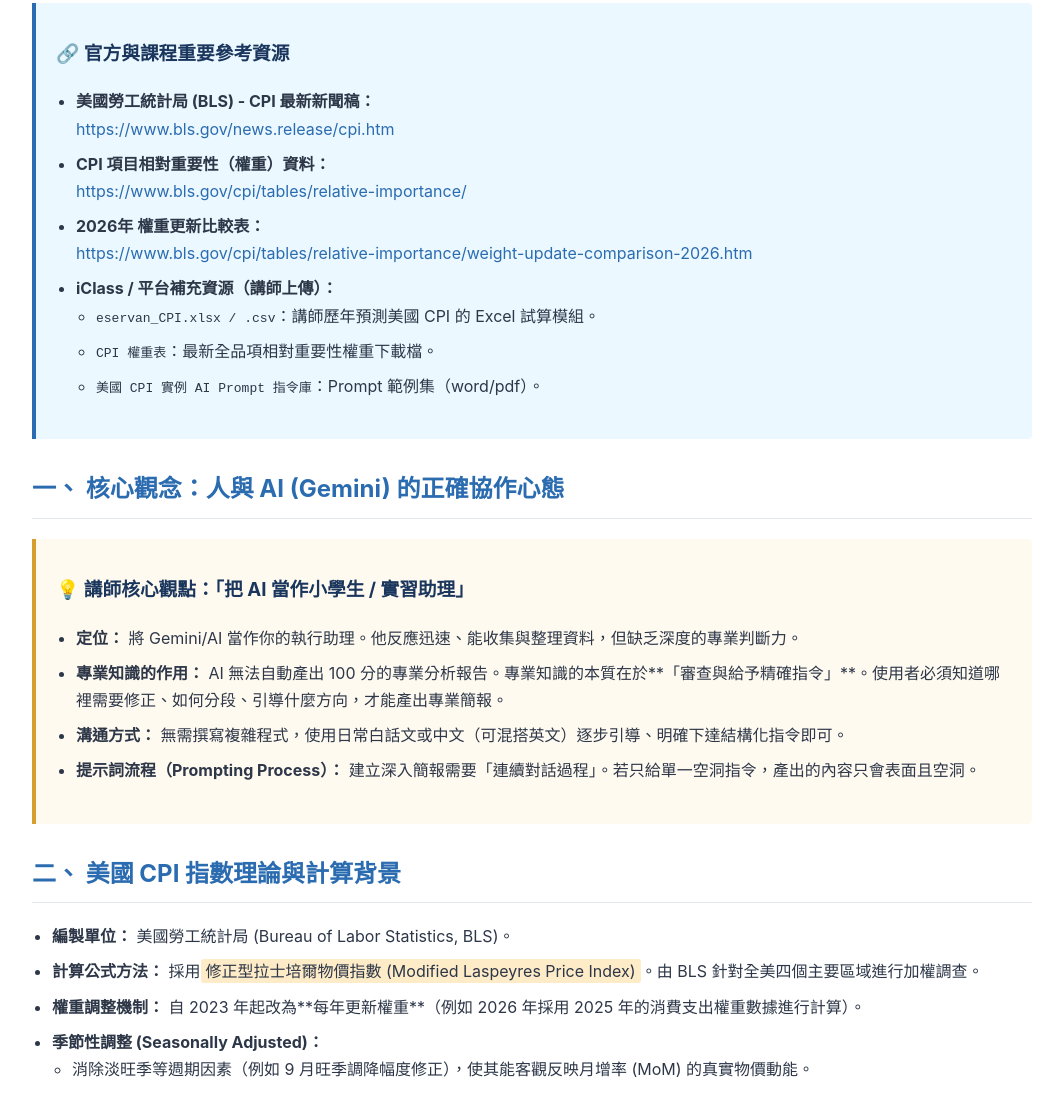
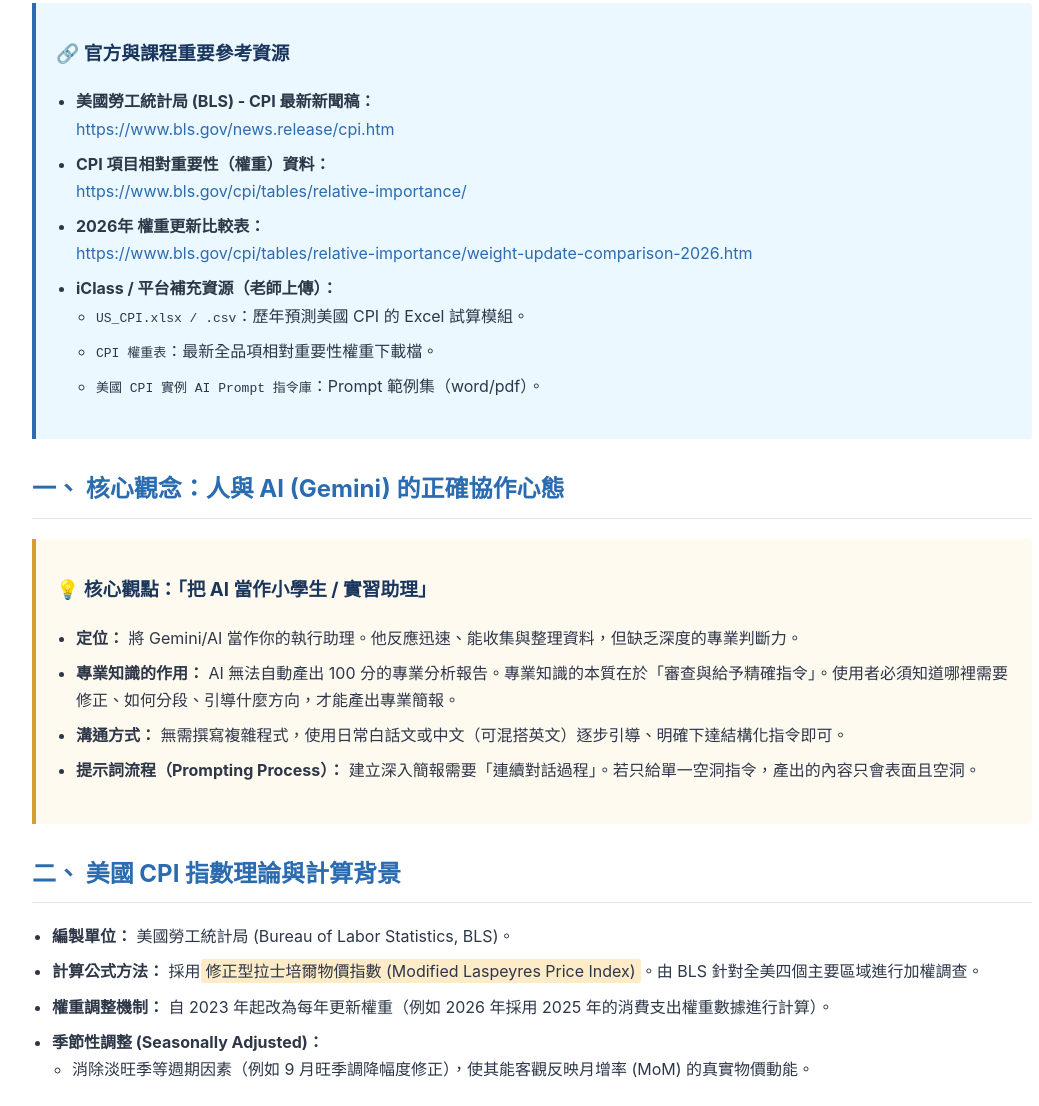
Before and after one commit to brianchih/AIEconomics, a plain HTML site: page 1015課堂筆記.html in a window 1280 px wide. Shown: the part 146-1252 px from the top of the page, without its empty margins (108-1147 px from the left). Drawn offline with Linux system fonts and the light colour scheme.

Commit message:
Update 1015課堂筆記.html

```diff
--- a/1015課堂筆記.html
+++ b/1015課堂筆記.html
@@ -160,9 +160,9 @@
             <li><strong>2026年 權重更新比較表：</strong><br>
                 <a href="https://www.bls.gov/cpi/tables/relative-importance/weight-update-comparison-2026.htm" target="_blank">https://www.bls.gov/cpi/tables/relative-importance/weight-update-comparison-2026.htm</a>
             </li>
-            <li><strong>iClass / 平台補充資源（講師上傳）：</strong>
+            <li><strong>iClass / 平台補充資源（老師上傳）：</strong>
                 <ul>
-                    <li><code>eservan_CPI.xlsx / .csv</code>：講師歷年預測美國 CPI 的 Excel 試算模組。</li>
+                    <li><code>US_CPI.xlsx / .csv</code>：歷年預測美國 CPI 的 Excel 試算模組。</li>
                     <li><code>CPI 權重表</code>：最新全品項相對重要性權重下載檔。</li>
                     <li><code>美國 CPI 實例 AI Prompt 指令庫</code>：Prompt 範例集（word/pdf）。</li>
                 </ul>
@@ -172,10 +172,10 @@
 
     <h2>一、 核心觀念：人與 AI (Gemini) 的正確協作心態</h2>
     <div class="concept-card">
-        <h3>💡 講師核心觀點：「把 AI 當作小學生 / 實習助理」</h3>
+        <h3>💡 核心觀點：「把 AI 當作小學生 / 實習助理」</h3>
         <ul>
             <li><strong>定位：</strong> 將 Gemini/AI 當作你的執行助理。他反應迅速、能收集與整理資料，但缺乏深度的專業判斷力。</li>
-            <li><strong>專業知識的作用：</strong> AI 無法自動產出 100 分的專業分析報告。專業知識的本質在於**「審查與給予精確指令」**。使用者必須知道哪裡需要修正、如何分段、引導什麼方向，才能產出專業簡報。</li>
+            <li><strong>專業知識的作用：</strong> AI 無法自動產出 100 分的專業分析報告。專業知識的本質在於「審查與給予精確指令」。使用者必須知道哪裡需要修正、如何分段、引導什麼方向，才能產出專業簡報。</li>
             <li><strong>溝通方式：</strong> 無需撰寫複雜程式，使用日常白話文或中文（可混搭英文）逐步引導、明確下達結構化指令即可。</li>
             <li><strong>提示詞流程（Prompting Process）：</strong> 建立深入簡報需要「連續對話過程」。若只給單一空洞指令，產出的內容只會表面且空洞。</li>
         </ul>
@@ -185,7 +185,7 @@
     <ul>
         <li><strong>編製單位：</strong> 美國勞工統計局 (Bureau of Labor Statistics, BLS)。</li>
         <li><strong>計算公式方法：</strong> 採用<span class="highlight">修正型拉士培爾物價指數 (Modified Laspeyres Price Index)</span>。由 BLS 針對全美四個主要區域進行加權調查。</li>
-        <li><strong>權重調整機制：</strong> 自 2023 年起改為**每年更新權重**（例如 2026 年採用 2025 年的消費支出權重數據進行計算）。</li>
+        <li><strong>權重調整機制：</strong> 自 2023 年起改為每年更新權重（例如 2026 年採用 2025 年的消費支出權重數據進行計算）。</li>
         <li><strong>季節性調整 (Seasonally Adjusted)：</strong>
             <ul>
                 <li>消除淡旺季等週期因素（例如 9 月旺季調降幅度修正），使其能客觀反映月增率 (MoM) 的真實物價動能。</li>
@@ -267,7 +267,7 @@
 </div>
 
 <footer>
-    <p>© 2026 AI與經濟分析課程 | 單元二 學習檔案整理</p>
+    <p>© 2026 AI與經濟分析報告 | 單元二 </p>
 </footer>
 
 </body>
```
